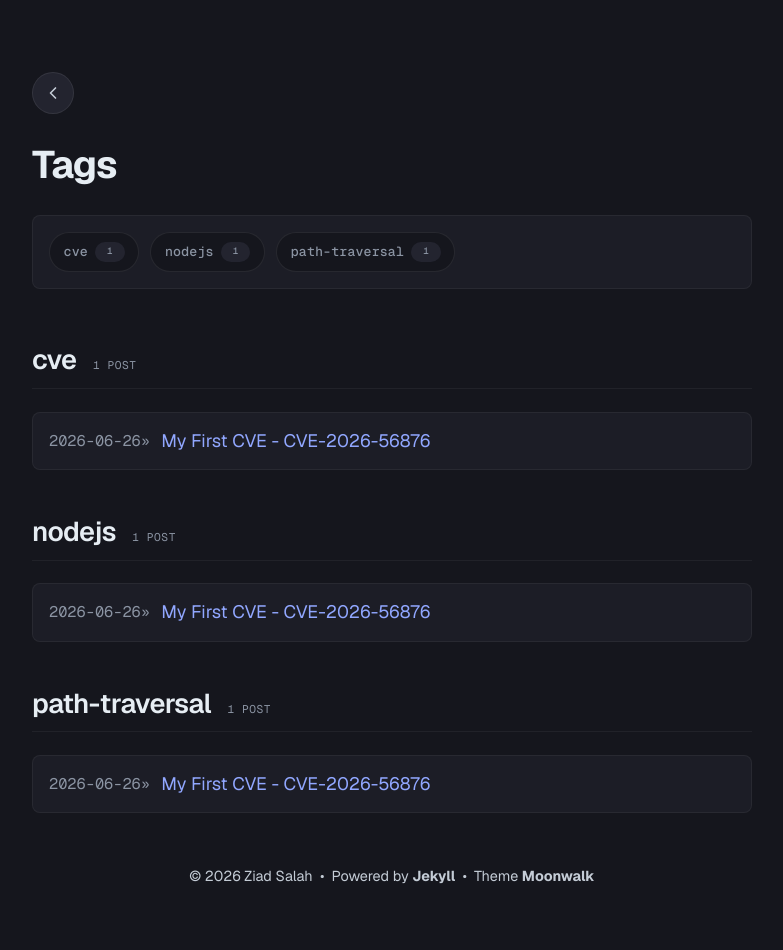
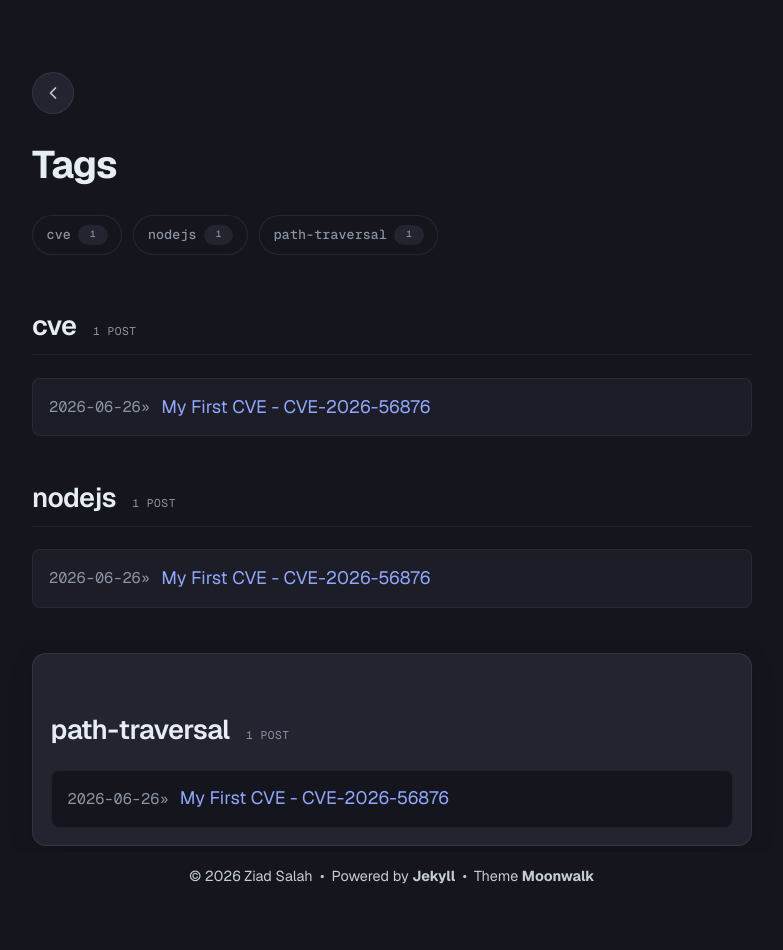
Before and after one commit to ziad626/ziad686-blog, a Jekyll site: the page built from tags.html, in a window 1280 px wide. Shown: the whole page, without its empty margins (248-1031 px from the left). Built offline with Jekyll 4.4.1, drawn with Linux system fonts in a browser that asks for light colours.

Commit message:
Refactor tag cloud and path-traversal styles
Updated styles for the tag cloud and path-traversal section to improve layout and appearance.

```diff
--- a/assets/css/main.scss
+++ b/assets/css/main.scss
@@ -19,10 +19,14 @@
 }
 
 
-/* Tag page: separated rounded tags and readable post cards. */
+/* Tag page: keep the top tags loose and style only the selected tag section. */
 .tag-cloud {
   gap: 0.7rem;
-  padding: 1rem;
+  padding: 0;
+  background: transparent;
+  border: 0;
+  border-radius: 0;
+  box-shadow: none;
 }
 
 .tag-cloud .tag-cloud-item {
@@ -68,3 +72,29 @@
 .tag-section .post-list-item a {
   color: var(--links);
 }
+
+/* The selected path-traversal heading stays plain; its whole section gets the box. */
+#path-traversal {
+  padding: 0;
+  background: transparent;
+  border: 0;
+  border-radius: 0;
+  box-shadow: none;
+}
+
+.tag-section:has(> #path-traversal) {
+  margin: 1.5rem 0 2rem;
+  padding: 1rem 1.1rem 1.1rem;
+  background: var(--bg-secondary);
+  border: 1px solid var(--border);
+  border-radius: 14px;
+  box-shadow: 0 8px 24px rgba(0, 0, 0, 0.16);
+}
+
+.tag-section:has(> #path-traversal) ul {
+  margin-top: 0.75rem;
+}
+
+.tag-section:has(> #path-traversal) .post-list-item {
+  background: var(--bg);
+}
```
